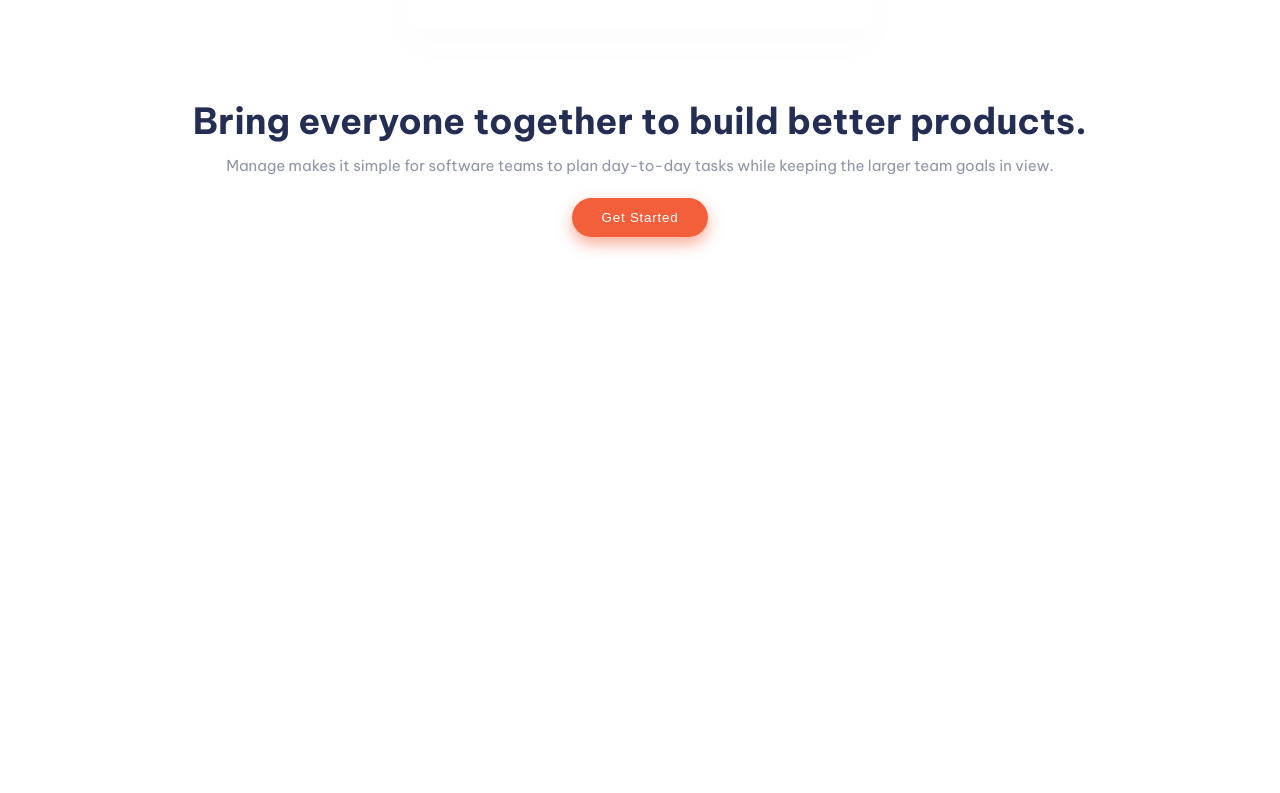
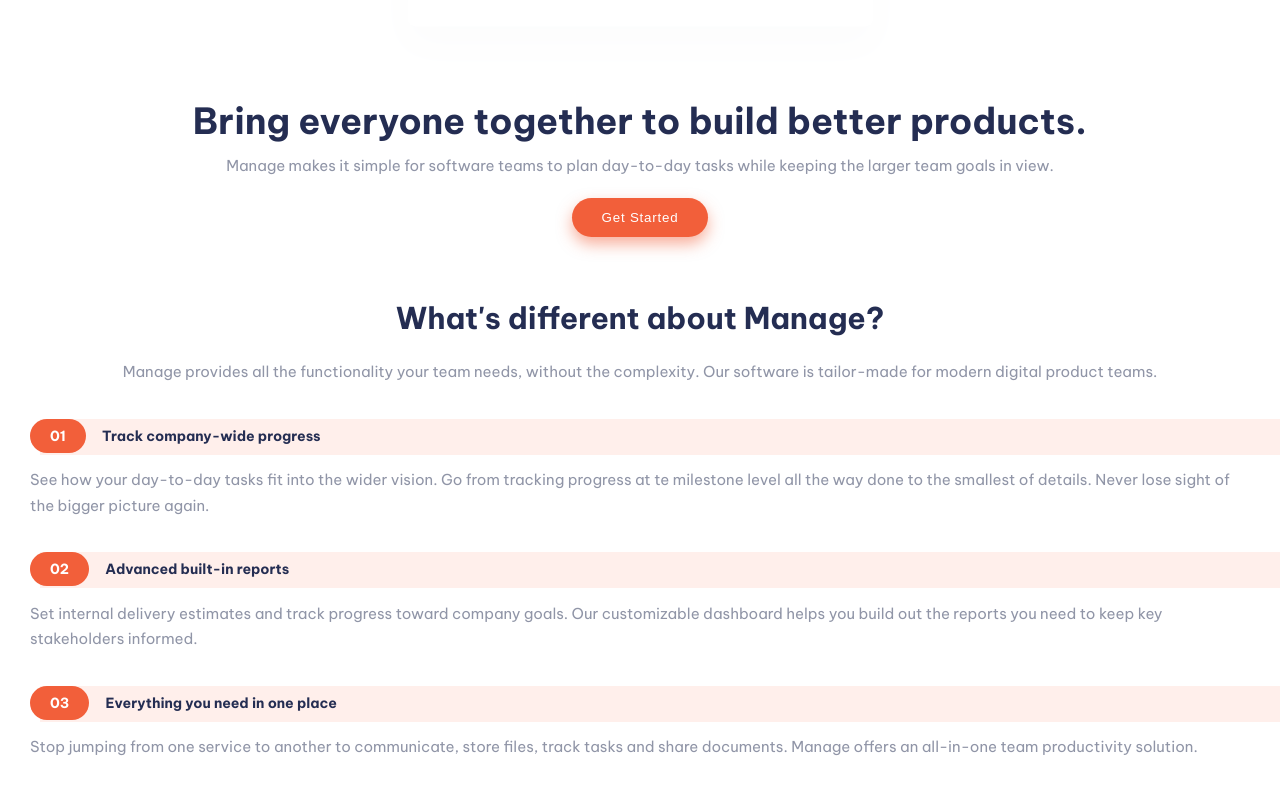
Before and after one commit to Parsa12458/manage-landing-page, a website built with Vite: page index.html in a window 1280 px wide. Shown: the part 953-1746 px from the top of the page. Before the commit the page ends 1230 px from the top, so only its background shows below. Built offline with nearby package versions, Linux system fonts and the light colour scheme.

Commit message:
implement features section

```diff
--- a/assets/css/components/header.css
+++ b/assets/css/components/header.css
@@ -33,7 +33,7 @@
   flex-direction: column;
   justify-content: center;
   align-items: center;
-  list-style-type: none;
+  list-style: none;
   position: absolute;
   top: 50%;
   left: 50%;
--- a/assets/css/components/headings.css
+++ b/assets/css/components/headings.css
@@ -2,3 +2,15 @@
   font-size: 3.6rem;
   line-height: 1.2;
 }
+
+.heading-2 {
+  text-align: center;
+  font-size: 3rem;
+  color: var(--dark-blue);
+  line-height: 1.4;
+}
+
+.heading-3 {
+  color: var(--dark-blue);
+  font-size: 1.4rem;
+}
--- a/assets/css/layout.css
+++ b/assets/css/layout.css
@@ -3,6 +3,7 @@
   max-width: 144rem;
   padding: 4rem 3rem;
   margin: 0 auto;
+  overflow-x: hidden;
 }
 
 /* HERO */
@@ -34,3 +35,58 @@
 .hero__btn {
   margin-top: 1rem;
 }
+
+/* FEATURES */
+.section-features {
+  margin-top: 6rem;
+}
+
+.section-features__intro {
+  text-align: center;
+}
+
+.section-features-intro__heading {
+  margin-bottom: 2rem;
+}
+
+.features {
+  margin-top: 4rem;
+  list-style: none;
+  display: flex;
+  flex-direction: column;
+  gap: 4rem;
+}
+
+.feature__heading {
+  margin-bottom: 2rem;
+  position: relative;
+}
+
+.feature__heading--1::before {
+  content: '01';
+}
+.feature__heading--2::before {
+  content: '02';
+}
+.feature__heading--3::before {
+  content: '03';
+}
+
+.feature__heading::before {
+  padding: 0.8rem 2rem;
+  color: #fff;
+  background-color: var(--bright-red);
+  border-radius: 2rem;
+  margin-right: 1.3rem;
+}
+
+.feature__heading::after {
+  content: '';
+  position: absolute;
+  left: 1rem;
+  right: -100%;
+  top: -0.6rem;
+  background-color: var(--very-pale-red);
+  padding: 1.8rem 4rem;
+  z-index: -2;
+}
--- a/index.html
+++ b/index.html
@@ -64,6 +64,52 @@
           <button class="btn btn--orange hero__btn">Get Started</button>
         </div>
       </section>
+
+      <section class="section section-features">
+        <div class="section-features__intro">
+          <h2 class="heading-2 section-features-intro__heading">
+            What's different about Manage?
+          </h2>
+          <p class="leading">
+            Manage provides all the functionality your team needs, without the
+            complexity. Our software is tailor-made for modern digital product
+            teams.
+          </p>
+        </div>
+
+        <ul class="features">
+          <li class="feature">
+            <h3 class="heading-3 feature__heading feature__heading--1">
+              Track company-wide progress
+            </h3>
+            <p class="leading">
+              See how your day-to-day tasks fit into the wider vision. Go from
+              tracking progress at te milestone level all the way done to the
+              smallest of details. Never lose sight of the bigger picture again.
+            </p>
+          </li>
+          <li class="feature">
+            <h3 class="heading-3 feature__heading feature__heading--2">
+              Advanced built-in reports
+            </h3>
+            <p class="leading">
+              Set internal delivery estimates and track progress toward company
+              goals. Our customizable dashboard helps you build out the reports
+              you need to keep key stakeholders informed.
+            </p>
+          </li>
+          <li class="feature">
+            <h3 class="heading-3 feature__heading feature__heading--3">
+              Everything you need in one place
+            </h3>
+            <p class="leading">
+              Stop jumping from one service to another to communicate, store
+              files, track tasks and share documents. Manage offers an
+              all-in-one team productivity solution.
+            </p>
+          </li>
+        </ul>
+      </section>
     </div>
   </body>
 </html>
```
